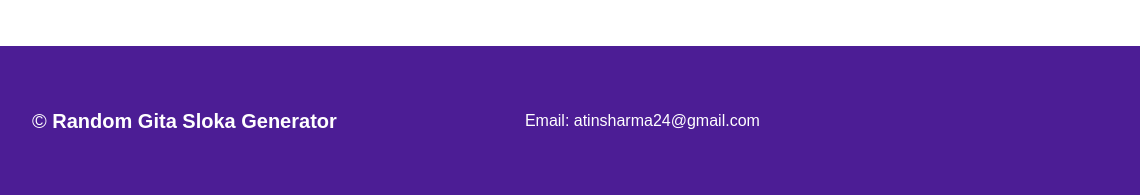
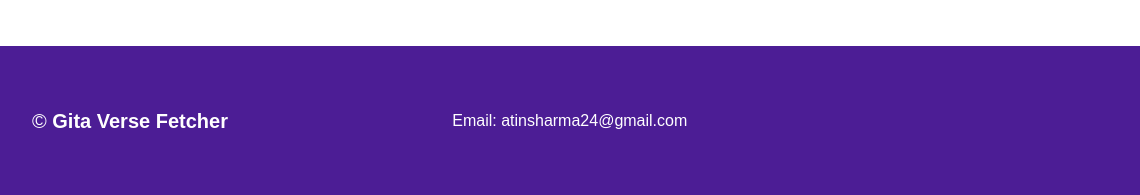
Before and after one commit to atinsharma24/gita_verses, a website: page index.html in a window 1280 px wide. Shown: the part 805-1000 px from the top of the page, 0-1140 px from the left. Drawn offline with nearby package versions, Linux system fonts and the light colour scheme; no server answers.

Commit message:
FInal usable version2.0.13

```diff
--- a/index.html
+++ b/index.html
@@ -5,7 +5,7 @@
 	<meta charset="UTF-8">
 	<meta name="viewport" content="width=device-width, initial-scale=1.0">
 	<link rel="icon" href="favicon.ico" type="image/x-icon">
-	<title>Gita Sloka Generator</title>
+	<title>Gita Verse Fetcher </title>
 
 	<style>
 		.font-ambit {
@@ -153,7 +153,7 @@
 		<div class="font-ambit container mx-auto flex flex-col md:flex-row items-center justify-between">
 			<!-- Left section of the footer -->
 			<div class="font-ambit mb-4 md:mb-0">
-				<p class="md:text-xl text-2xl">© <b>Random Gita Sloka Generator</b></p>
+				<p class="md:text-xl text-2xl">© <b>Gita Verse Fetcher </b></p>
 			</div>
 
 			<!-- Middle section of the footer -->
```
Also changed, not shown: updated-index-html.html (+2 -2 lines), favicon_io/WhatsApp Image 2024-10-05 at 11.54.29 PM.jpeg (added), favicon_io/WhatsApp Image 2024-10-05 at 11.54.30 PM4.jpeg (added), favicon_io/WhatsApp Image 2024-10-05 at 11.54.31 PM.jpeg (added), favicon_io/pic1.png (added).
